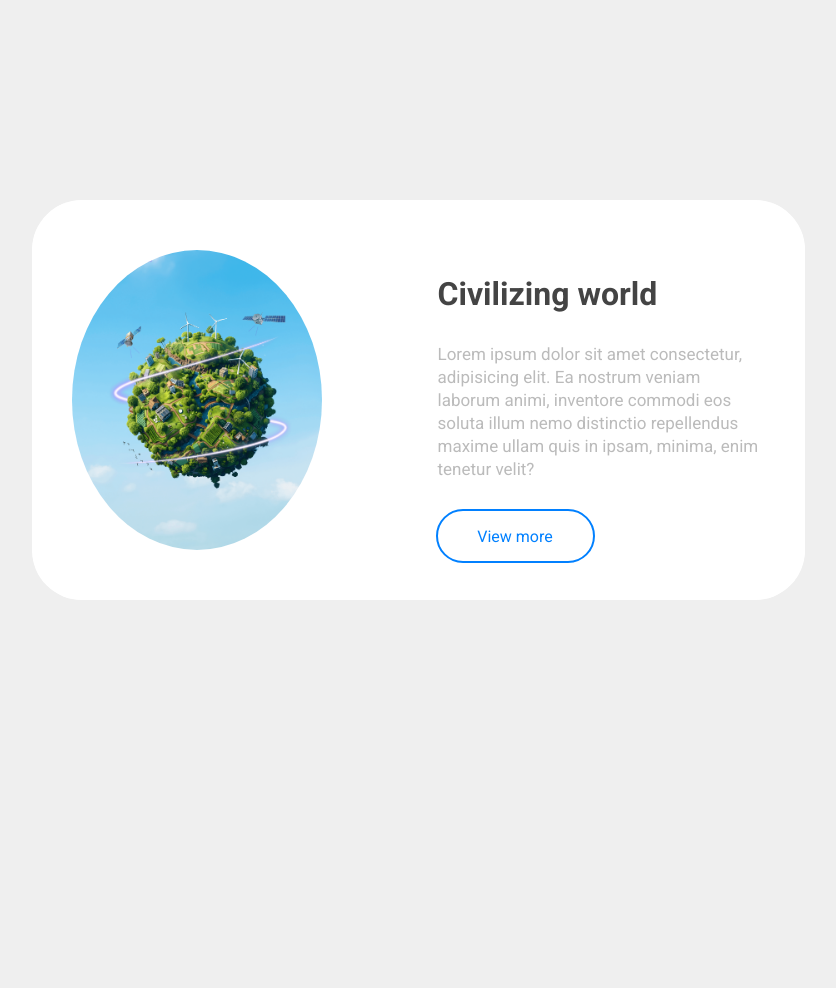
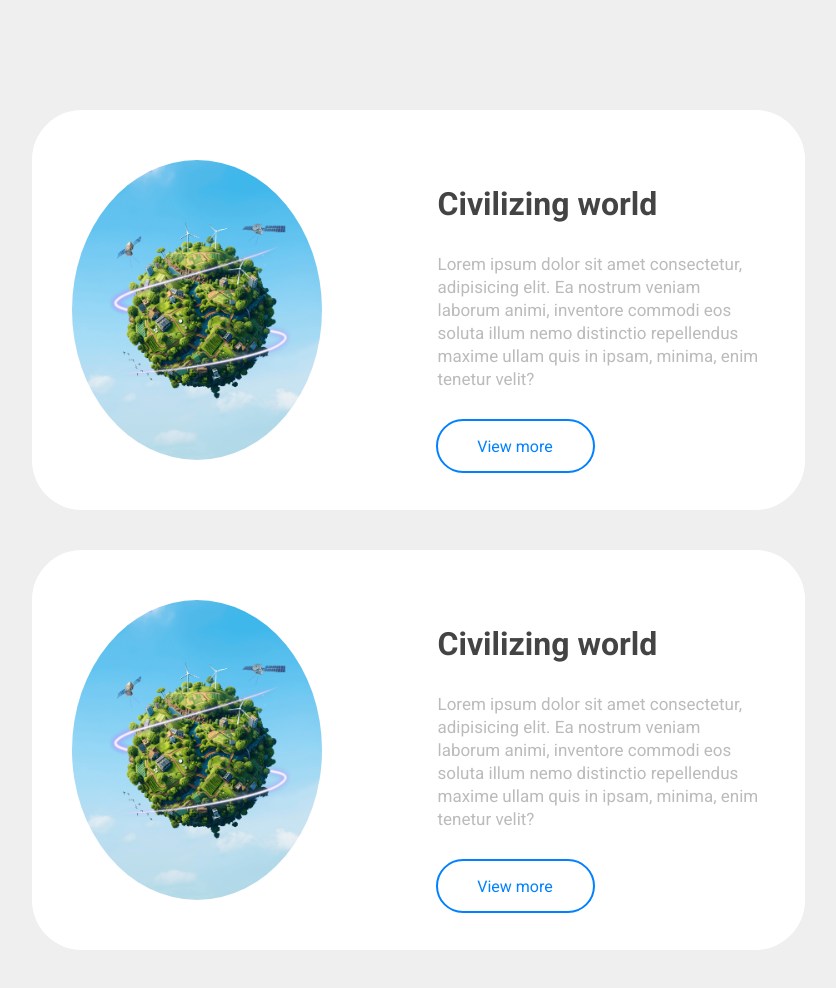
Before and after one commit to ab14702580/my-own-design, a plain HTML site: page index.html in a window 1280 px wide. Shown: the whole page, without its empty margins (222-1058 px from the left). Before the commit the page ends 800 px from the top, so only its background shows below. Drawn offline with Linux system fonts and the light colour scheme.

Commit message:
add new card

```diff
--- a/index.html
+++ b/index.html
@@ -10,6 +10,7 @@
     <title>Document</title>
 </head>
 <body>
+    <div class="card-header">
     <div class="card">
         <div class="card-container">
     <div class="card-image-width">
@@ -24,5 +25,20 @@
         </div>
     </div>
     </div>
+    <div class="card2">
+        <div class="card-container2">
+    <div class="card-image-width2">
+        <div class="card-image2"></div>
+    </div>
+        <div class="card-content2">
+            <h1>Civilizing world</h1>
+            <p>Lorem ipsum dolor sit amet consectetur, adipisicing elit. Ea nostrum veniam laborum animi, inventore commodi eos soluta illum nemo distinctio repellendus maxime ullam quis in ipsam, minima, enim tenetur velit?</p>
+            <div class="card-button2">
+            <a href="#">View more</a>
+        </div>
+        </div>
+    </div>
+    </div>
+</div>
 </body>
 </html>
--- a/style.css
+++ b/style.css
@@ -11,7 +11,13 @@ body{
     height: 100vh;
     background: #efefef;
 }
+.card-header{
+    display: flex;
+    flex-direction: column;
+    min-height: 100vh;
+}
 .card{
+    margin: 300px 0 40px 0;
     width: 773px;
     height: 400px;
     background: #fff;
@@ -81,7 +87,7 @@ body{
     .card{
         max-width: 400px;
         height: 725px;
-        margin: 0 20px;
+        margin: 150px 20px 50px;
     }
     .card-container{
         width: 100%;
@@ -109,3 +115,102 @@ body{
         width: 150px;
     }
 }
+.card2{
+    margin-bottom: 40px;
+    width: 773px;
+    height: 400px;
+    background: #fff;
+    border-radius: 50px;
+    overflow: hidden;
+    transition: 0.3s;
+}
+.card2:hover{
+    box-shadow: 2px 3px 5px #ccc6c6;
+}
+.card-container2{
+    width: 100%;
+    height: 100%;
+    background: #fff;
+    display: flex;
+    justify-content: space-between;
+    flex-wrap: wrap;
+    padding: 50px 40px;
+    border-radius: 50px;
+}
+.card-content2{
+    width: 327px;
+
+}
+.card-content2 h1{
+    margin: 25px 0 30px 0;
+    color: #444444;
+}
+.card-content2 p{
+    font-size: 17px;
+    color: #bbb;
+    line-height: 23px;
+}
+.card-image2{
+    width: 250px;
+    background: #efefef url(image.png) no-repeat center / 100% auto;
+    height: 300px;
+    border-radius: 50%;
+}
+.card-image-width2{
+    width: 350px;
+}
+.card-button2{
+    width: 155px;
+    height: 50px;
+    outline: 2px solid #0180ff;
+    display: flex;
+    justify-content: center;
+    align-items: center;
+    margin: 30px 0;
+    border-radius: 50px;
+    cursor: pointer;
+    transition: 0.5s;
+}
+.card-button2:hover a{
+    color: #000;
+}
+.card-button2:hover{
+    background: #0180ff;
+}
+.card-button2 a{
+    text-decoration: none;
+    color: #0180ff;
+    transition: 0.5s;
+}
+@media screen and (min-width: 400px) and (max-width: 768px){
+    .card2{
+        max-width: 400px;
+        height: 725px;
+        margin: 0 20px;
+    }
+    .card-container2{
+        width: 100%;
+        height: 100%;
+        display: flex;
+        justify-content: center;
+    }
+}
+@media screen and (max-width: 399px){
+    .card2{
+        width: 200px;
+        height: 730px;
+    }
+    .card-container2{
+        width: 100%;
+        height: 100%;
+        display: flex;
+        justify-content: center;
+    }
+    .card-image2{
+        width: 125px;
+        height: 150px;
+    }
+    .card-content2{
+        width: 150px;
+    }
+}
```
